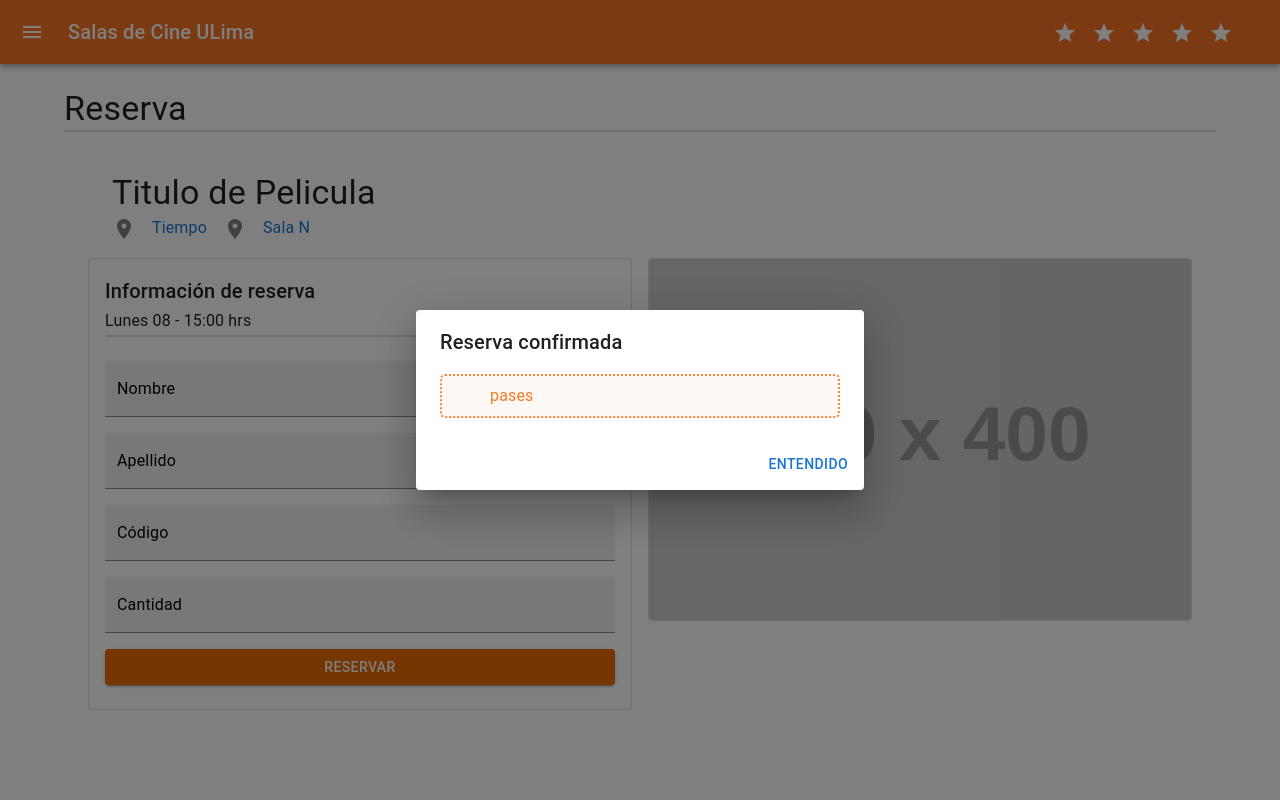
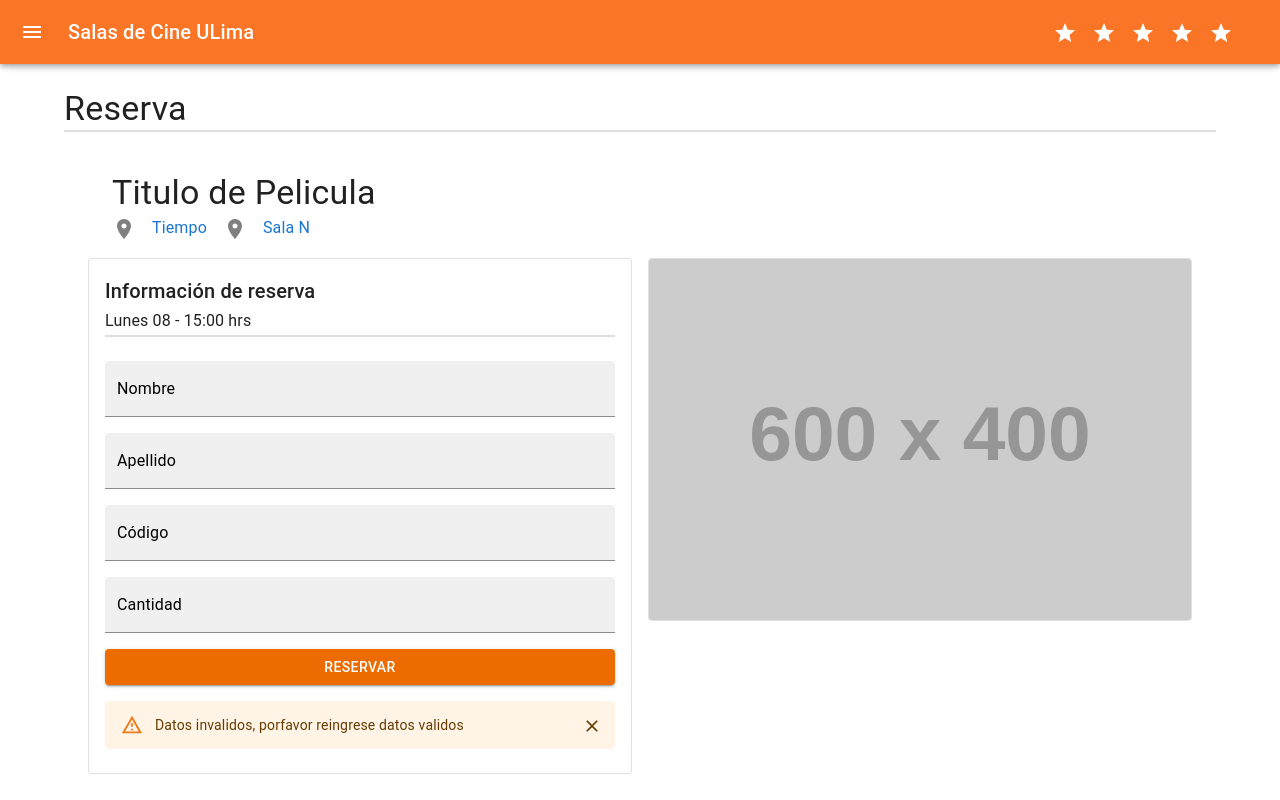
Before and after one commit to fcuya13/fcuya13.github.io, a React (Create React App) app: page /reserva in a window 1280 px wide. Both pictures are taken after a click on the button "RESERVAR". Built offline with nearby package versions, Linux system fonts and the light colour scheme.

Commit message:
Update ReservaPage.jsx

```diff
--- a/src/pages/ReservaPage.jsx
+++ b/src/pages/ReservaPage.jsx
@@ -1,24 +1,33 @@
-import {Container,Typography,Grid,Button,TextField,Divider,Link, Box} from '@mui/material';
+import {
+  Container,
+  Typography,
+  Grid,
+  Button,
+  TextField,
+  Divider,
+  Link,
+  Box,
+} from "@mui/material";
 import { useState } from "react";
-import Card from '@mui/material/Card';
-import CardContent from '@mui/material/CardContent';
-import CardMedia from '@mui/material/CardMedia';
-import LocationOnIcon from '@mui/icons-material/LocationOn';
-import Dialog from '@mui/material/Dialog';
-import DialogTitle from '@mui/material/DialogTitle';
-import DialogContent from '@mui/material/DialogContent';
-import DialogContentText from '@mui/material/DialogContentText';
-import DialogActions from '@mui/material/DialogActions';
-import PageLayout from '../components/PageLayout';
-import Main from '../components/PageLayout';
-import DrawerHeader from '../components/PageLayout';
+import Card from "@mui/material/Card";
+import CardContent from "@mui/material/CardContent";
+import CardMedia from "@mui/material/CardMedia";
+import LocationOnIcon from "@mui/icons-material/LocationOn";
+import Dialog from "@mui/material/Dialog";
+import DialogTitle from "@mui/material/DialogTitle";
+import DialogContent from "@mui/material/DialogContent";
+import DialogContentText from "@mui/material/DialogContentText";
+import DialogActions from "@mui/material/DialogActions";
+import PageLayout from "../components/PageLayout";
+import Alert from "@mui/material/Alert";
 
 const ReservaPage = () => {
-    const [nombre, setNombre] = useState();
-    const [apellido, setApellido] = useState();
-    const [codigo, setCodigo] = useState();
-    const [cantidad, setCantidad] = useState();
+  const [nombre, setNombre] = useState("");
+  const [apellido, setApellido] = useState("");
+  const [codigo, setCodigo] = useState("");
+  const [cantidad, setCantidad] = useState("");
   const [open, setOpen] = useState(false);
+  const [error, setError] = useState(false);
 
   const handleOpen = () => {
     setOpen(true);
@@ -28,42 +37,55 @@ const ReservaPage = () => {
     setOpen(false);
   };
 
-
   const handleReservar = () => {
-      console.log(`Reservando para: ${nombre} ${apellido}`);
+    var email = /^\w+([.-_+]?\w+)*@\w+([.-]?\w+)*(\.\w{2,10})+$/;
+    if (
+      nombre.trim().length !== 0 &&
+      apellido.trim().length !== 0 &&
+      codigo.trim().length !== 0 &&
+      cantidad.trim().length !== 0 &&
+      !isNaN(cantidad) &&
+      parseInt(cantidad) > 0 &&
+      email.test(codigo.trim())
+    ) {
+      handleOpen();
+      setError(false);
+    } else {
+      setError(true);
+    }
   };
 
   return (
     <>
       <PageLayout>
         <Container>
-                    <Typography variant="h4">
-                        Reserva
-                    </Typography>
-                    <Divider sx={{ borderBottomWidth: 2, borderColor: 'gray'}}/>
+          <Typography variant="h4">Reserva</Typography>
+          <Divider sx={{ borderBottomWidth: 2, borderColor: "gray" }} />
           <Container>
             <Container sx={{ mt: 5 }}>
-                            <Typography variant="h4">
-                                Titulo de Pelicula
-                            </Typography>
-                            <Typography variant='subtitle1' color="gray" sx={{ mb: 2 }}>
-                                <LocationOnIcon sx={{ mr: 2 }}/>
-                                <Link href="#" underline="none">Tiempo</Link>
-                                <LocationOnIcon sx={{ mx: 2 }}/>
-                                <Link href="#" underline="none">Sala N</Link>
+              <Typography variant="h4">Titulo de Pelicula</Typography>
+              <Typography variant="subtitle1" color="gray" sx={{ mb: 2 }}>
+                <LocationOnIcon sx={{ mr: 2 }} />
+                <Link href="#" underline="none">
+                  Tiempo
+                </Link>
+                <LocationOnIcon sx={{ mx: 2 }} />
+                <Link href="#" underline="none">
+                  Sala N
+                </Link>
               </Typography>
             </Container>
             <Grid container spacing={2}>
               <Grid item xs={6}>
                 <Card variant="outlined">
                   <CardContent>
-                                    <Typography variant="h6">
-                                        Información de reserva
-                                    </Typography>
+                    <Typography variant="h6">Información de reserva</Typography>
                     <Typography variant="subtitle1">
                       Lunes 08 - 15:00 hrs
                     </Typography>
-                                    <Divider sx={{ borderBottomWidth: 2, borderColor: 'gray'}}/>
+                    <Divider
+                      sx={{ borderBottomWidth: 2, borderColor: "gray" }}
+                    />
                     <Grid container rowSpacing={2} sx={{ mt: 1 }}>
                       <Grid item xs={12}>
                         <TextField
@@ -71,11 +93,11 @@ const ReservaPage = () => {
                           fullWidth
                           value={nombre}
                           sx={{
-                                                        '& .MuiInputLabel-root': {
-                                                        color: 'black',
+                            "& .MuiInputLabel-root": {
+                              color: "black",
                             },
                           }}
-                                                    variant='filled'
+                          variant="filled"
                           onChange={(e) => setNombre(e.target.value)}
                         />
                       </Grid>
@@ -85,11 +107,11 @@ const ReservaPage = () => {
                           fullWidth
                           value={apellido}
                           sx={{
-                                                        '& .MuiInputLabel-root': {
-                                                        color: 'black',
+                            "& .MuiInputLabel-root": {
+                              color: "black",
                             },
                           }}
-                                                    variant='filled'
+                          variant="filled"
                           onChange={(e) => setApellido(e.target.value)}
                         />
                       </Grid>
@@ -99,11 +121,11 @@ const ReservaPage = () => {
                           fullWidth
                           value={codigo}
                           sx={{
-                                                        '& .MuiInputLabel-root': {
-                                                        color: 'black',
+                            "& .MuiInputLabel-root": {
+                              color: "black",
                             },
                           }}
-                                                    variant='filled'
+                          variant="filled"
                           onChange={(e) => setCodigo(e.target.value)}
                         />
                       </Grid>
@@ -113,11 +135,11 @@ const ReservaPage = () => {
                           fullWidth
                           value={cantidad}
                           sx={{
-                                                        '& .MuiInputLabel-root': {
-                                                        color: 'black',
+                            "& .MuiInputLabel-root": {
+                              color: "black",
                             },
                           }}
-                                                    variant='filled'
+                          variant="filled"
                           onChange={(e) => setCantidad(e.target.value)}
                         />
                       </Grid>
@@ -125,16 +147,29 @@ const ReservaPage = () => {
                         <Button
                           variant="contained"
                           fullWidth
-                                                    onClick={handleOpen}
-                                                    color='warning'
-                                                    >Reservar
+                          onClick={handleReservar}
+                          color="warning"
+                        >
+                          Reservar
                         </Button>
                       </Grid>
+                      {error && (
+                        <Grid item xs={12}>
+                          <Alert
+                            severity="warning"
+                            onClose={() => {
+                              setError(false);
+                            }}
+                          >
+                            Datos invalidos, porfavor reingrese datos validos
+                          </Alert>{" "}
+                        </Grid>
+                      )}
                     </Grid>
                   </CardContent>
                 </Card>
               </Grid>
-                            <Grid item xs = {6}>
+              <Grid item xs={6}>
                 <Card variant="outlined">
                   <CardMedia
                     component="img"
@@ -152,13 +187,13 @@ const ReservaPage = () => {
           <DialogContentText>
             <Box
               sx={{
-                backgroundColor: '#fff9f6',
+                backgroundColor: "#fff9f6",
                 border: "2px dotted #fc823b",
                 color: "#fa7525",
                 px: 6,
                 py: 1,
-                borderRadius: '5px',
-                width: "400px"
+                borderRadius: "5px",
+                width: "400px",
               }}
             >
               <Typography>{nombre}</Typography>
@@ -175,6 +210,7 @@ const ReservaPage = () => {
         </DialogActions>
       </Dialog>
     </>
-)}
+  );
+};
 
 export default ReservaPage;
```
Lines whose indentation alone changed are shown as unchanged.
